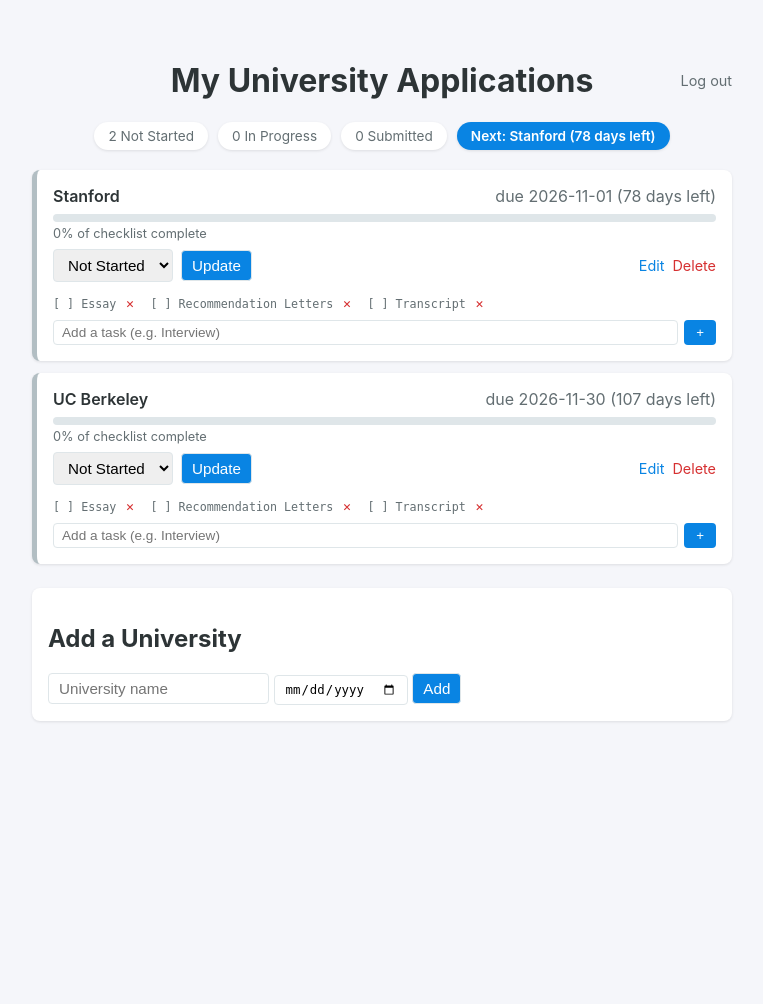
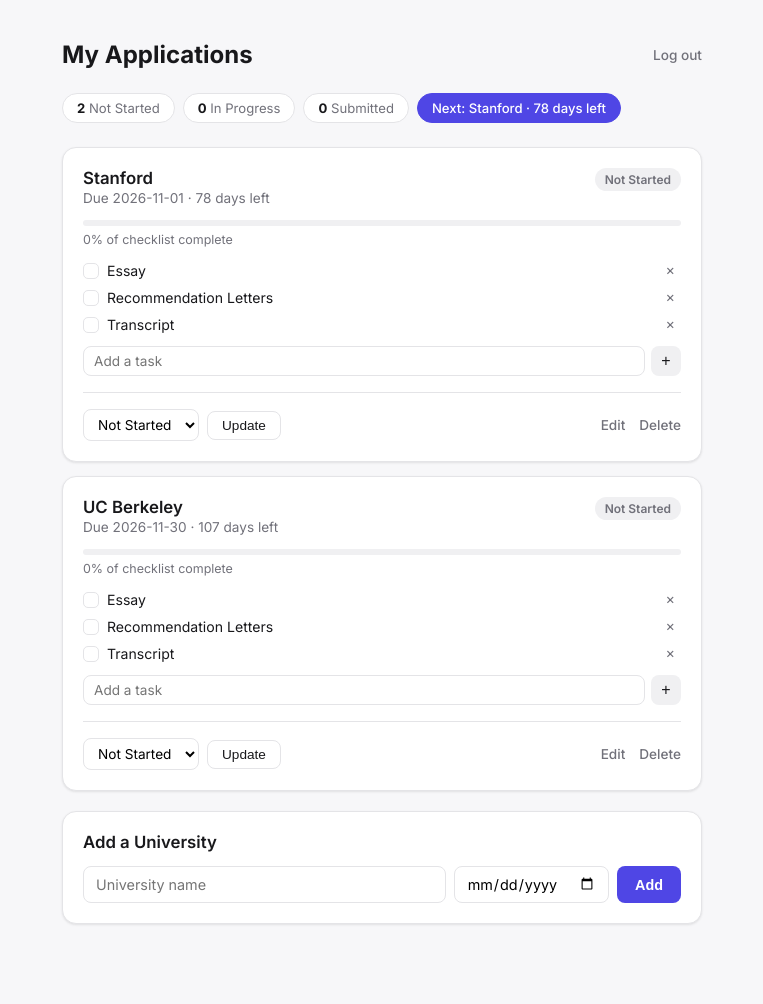
Before and after one commit to Bhakti864653/uni-app-tracker, a Flask app: page / in a window 1280 px wide. Shown: the whole page, without its empty margins (258-1021 px from the left). Before the commit the page ends 722 px from the top, so only its background shows below. Run offline with Flask 3, Linux system fonts and the light colour scheme; the visitor is signed in with stand-in values (Sample User, id 1); data comes from the database, SQL or seed files in the repository.

Commit message:
Redesign UI: modern minimal style
Rebuilt the visual design system - Inter font, refined color
palette with CSS variables, card-based layout with status badges,
real checkbox-style checklist items, consistent button/form
styling across all pages (list, edit, login).

```diff
--- a/static/style.css
+++ b/static/style.css
@@ -1,133 +1,286 @@
+:root {
+    --bg: #f7f7f9;
+    --card-bg: #ffffff;
+    --text: #18181b;
+    --text-muted: #71717a;
+    --border: #e4e4e7;
+    --accent: #4f46e5;
+    --accent-hover: #4338ca;
+    --success: #16a34a;
+    --success-bg: #dcfce7;
+    --warning: #d97706;
+    --warning-bg: #fef3c7;
+    --neutral: #71717a;
+    --neutral-bg: #f0f0f2;
+    --danger: #dc2626;
+    --radius: 14px;
+    --radius-sm: 8px;
+    --shadow: 0 1px 2px rgba(0, 0, 0, 0.04), 0 1px 3px rgba(0, 0, 0, 0.06);
+}
+
+* {
+    box-sizing: border-box;
+}
+
 body {
-    font-family: -apple-system, "Segoe UI", Roboto, sans-serif;
-    max-width: 700px;
-    margin: 40px auto;
-    background: #f5f6fa;
-    color: #2d3436;
-    padding: 0 20px;
+    font-family: "Inter", -apple-system, "Segoe UI", Roboto, sans-serif;
+    background: var(--bg);
+    color: var(--text);
+    margin: 0;
+    padding: 40px 20px 80px;
+}
+
+.page {
+    max-width: 640px;
+    margin: 0 auto;
 }
 
 h1 {
-    text-align: center;
+    font-size: 1.5rem;
+    font-weight: 700;
+    margin: 0;
+}
+
+h2 {
+    font-size: 1.05rem;
+    font-weight: 600;
+    margin: 0;
 }
 
 .top-bar {
     display: flex;
     align-items: center;
-    justify-content: center;
-    position: relative;
+    justify-content: space-between;
+    margin-bottom: 24px;
 }
 
 .logout-link {
-    position: absolute;
-    right: 0;
-    color: #636e72;
+    color: var(--text-muted);
     text-decoration: none;
-    font-size: 0.9em;
+    font-size: 0.85rem;
+    font-weight: 500;
+}
+
+.logout-link:hover {
+    color: var(--text);
 }
 
 .stats-bar {
     display: flex;
-    justify-content: center;
     flex-wrap: wrap;
-    gap: 10px;
-    margin-bottom: 20px;
+    gap: 8px;
+    margin-bottom: 24px;
 }
 
 .stat {
-    background: white;
+    background: var(--card-bg);
+    border: 1px solid var(--border);
     padding: 6px 14px;
-    border-radius: 20px;
-    font-size: 0.85em;
-    color: #636e72;
-    box-shadow: 0 1px 3px rgba(0, 0, 0, 0.1);
+    border-radius: 999px;
+    font-size: 0.82rem;
+    color: var(--text-muted);
+}
+
+.stat strong {
+    color: var(--text);
 }
 
 .stat-highlight {
-    background: #0984e3;
+    background: var(--accent);
+    border-color: var(--accent);
     color: white;
-    font-weight: 600;
+    font-weight: 500;
 }
 
 .uni-list {
     list-style: none;
     padding: 0;
+    margin: 0;
+    display: flex;
+    flex-direction: column;
+    gap: 14px;
 }
 
 .uni-card {
-    background: white;
-    border-radius: 8px;
-    padding: 16px;
-    margin-bottom: 12px;
-    box-shadow: 0 1px 3px rgba(0, 0, 0, 0.1);
-    border-left: 5px solid #b2bec3;
+    background: var(--card-bg);
+    border: 1px solid var(--border);
+    border-radius: var(--radius);
+    padding: 20px;
+    box-shadow: var(--shadow);
 }
 
-.uni-card.status-not-started {
-    border-left-color: #b2bec3;
+.uni-top {
+    display: flex;
+    align-items: flex-start;
+    justify-content: space-between;
+    gap: 12px;
+    margin-bottom: 14px;
 }
 
-.uni-card.status-in-progress {
-    border-left-color: #fdcb6e;
-}
-
-.uni-card.status-submitted {
-    border-left-color: #00b894;
-}
-
-.uni-header {
-    display: flex;
-    justify-content: space-between;
-    flex-wrap: wrap;
-    font-weight: 600;
-    margin-bottom: 8px;
+.uni-name {
+    color: var(--text);
 }
 
 .uni-deadline {
-    font-weight: 400;
-    color: #636e72;
+    margin: 2px 0 0;
+    font-size: 0.85rem;
+    color: var(--text-muted);
+}
+
+.status-badge {
+    flex-shrink: 0;
+    font-size: 0.75rem;
+    font-weight: 600;
+    padding: 4px 10px;
+    border-radius: 999px;
+    white-space: nowrap;
+}
+
+.status-badge.status-not-started {
+    background: var(--neutral-bg);
+    color: var(--neutral);
+}
+
+.status-badge.status-in-progress {
+    background: var(--warning-bg);
+    color: var(--warning);
+}
+
+.status-badge.status-submitted {
+    background: var(--success-bg);
+    color: var(--success);
 }
 
 .progress-track {
-    background: #dfe6e9;
-    border-radius: 6px;
-    height: 8px;
+    background: var(--neutral-bg);
+    border-radius: 999px;
+    height: 6px;
     overflow: hidden;
-    margin-bottom: 4px;
 }
 
 .progress-fill {
-    background: #00b894;
+    background: var(--accent);
     height: 100%;
+    border-radius: 999px;
+    transition: width 0.2s ease;
 }
 
 .progress-label {
-    display: block;
-    font-size: 0.8em;
-    color: #636e72;
-    font-weight: 400;
-    margin-bottom: 8px;
+    font-size: 0.78rem;
+    color: var(--text-muted);
+    margin: 6px 0 12px;
 }
 
 .uni-notes {
-    font-size: 0.9em;
-    color: #636e72;
-    background: #f5f6fa;
-    padding: 6px 10px;
-    border-radius: 4px;
-    margin: 4px 0 10px;
+    font-size: 0.85rem;
+    color: var(--text-muted);
+    background: var(--bg);
+    padding: 8px 12px;
+    border-radius: var(--radius-sm);
+    margin: 0 0 14px;
     white-space: pre-wrap;
 }
 
-.add-form textarea {
-    width: 100%;
+.checklist {
+    list-style: none;
+    padding: 0;
+    margin: 0;
+    display: flex;
+    flex-direction: column;
+    gap: 4px;
+}
+
+.checklist-row {
+    display: flex;
+    align-items: center;
+    gap: 6px;
+}
+
+.checklist-item {
+    display: flex;
+    align-items: center;
+    gap: 8px;
+    flex: 1;
+    text-decoration: none;
+    color: var(--text);
+    font-size: 0.88rem;
+    padding: 3px 0;
+}
+
+.checkbox {
+    width: 16px;
+    height: 16px;
+    border: 1.5px solid var(--border);
+    border-radius: 5px;
+    display: inline-flex;
+    align-items: center;
+    justify-content: center;
+    font-size: 0.7rem;
+    color: white;
+    flex-shrink: 0;
+}
+
+.checklist-item.checked {
+    color: var(--text-muted);
+    text-decoration: line-through;
+}
+
+.checklist-item.checked .checkbox {
+    background: var(--success);
+    border-color: var(--success);
+}
+
+.checklist-delete {
+    text-decoration: none;
+    color: var(--text-muted);
+    font-size: 0.9rem;
+    padding: 2px 6px;
+    border-radius: 4px;
+    line-height: 1;
+}
+
+.checklist-delete:hover {
+    color: var(--danger);
+    background: #fee2e2;
+}
+
+.add-task-form {
+    display: flex;
+    gap: 6px;
+    margin-top: 10px;
+}
+
+.add-task-form input {
+    flex: 1;
     padding: 6px 10px;
-    border-radius: 4px;
-    border: 1px solid #dfe6e9;
+    border-radius: var(--radius-sm);
+    border: 1px solid var(--border);
+    font-size: 0.85rem;
     font-family: inherit;
-    font-size: 0.95em;
-    box-sizing: border-box;
-    margin-top: 8px;
+}
+
+.btn-icon {
+    width: 30px;
+    border-radius: var(--radius-sm);
+    border: none;
+    background: var(--neutral-bg);
+    color: var(--text);
+    font-size: 1rem;
+    cursor: pointer;
+}
+
+.btn-icon:hover {
+    background: var(--border);
+}
+
+.card-footer {
+    display: flex;
+    align-items: center;
+    justify-content: space-between;
+    gap: 12px;
+    margin-top: 16px;
+    padding-top: 16px;
+    border-top: 1px solid var(--border);
 }
 
 .status-form {
@@ -136,95 +289,123 @@
     gap: 8px;
 }
 
+.status-form select {
+    padding: 6px 10px;
+    border-radius: var(--radius-sm);
+    border: 1px solid var(--border);
+    font-size: 0.85rem;
+    font-family: inherit;
+    background: white;
+}
+
+.btn-secondary {
+    padding: 6px 14px;
+    border-radius: var(--radius-sm);
+    border: 1px solid var(--border);
+    background: white;
+    color: var(--text);
+    font-size: 0.85rem;
+    font-weight: 500;
+    cursor: pointer;
+}
+
+.btn-secondary:hover {
+    background: var(--neutral-bg);
+}
+
+.card-actions {
+    display: flex;
+    gap: 14px;
+    font-size: 0.85rem;
+}
+
 .edit-link {
-    margin-left: auto;
-    color: #0984e3;
+    color: var(--text-muted);
     text-decoration: none;
-    font-size: 0.9em;
+    font-weight: 500;
+}
+
+.edit-link:hover {
+    color: var(--accent);
 }
 
 .delete-link {
-    color: #d63031;
+    color: var(--text-muted);
     text-decoration: none;
-    font-size: 0.9em;
+    font-weight: 500;
 }
 
-.checklist {
-    list-style: none;
-    padding: 0;
-    margin: 10px 0 0;
-    display: flex;
-    flex-wrap: wrap;
-    gap: 6px 16px;
+.delete-link:hover {
+    color: var(--danger);
 }
 
-.checklist-item {
-    text-decoration: none;
-    color: #636e72;
-    font-size: 0.9em;
-    font-family: monospace;
+.add-form {
+    background: var(--card-bg);
+    border: 1px solid var(--border);
+    border-radius: var(--radius);
+    padding: 20px;
+    margin-top: 20px;
+    box-shadow: var(--shadow);
 }
 
-.checklist-item.checked {
-    color: #00b894;
-    text-decoration: line-through;
+.add-form h2 {
+    margin-bottom: 14px;
 }
 
-.checklist-delete {
-    text-decoration: none;
-    color: #d63031;
-    font-size: 0.85em;
-    margin-left: 2px;
+.add-form-row {
+    display: flex;
+    gap: 8px;
+    flex-wrap: wrap;
 }
 
-.add-task-form {
-    display: flex;
-    gap: 6px;
-    margin-top: 8px;
+.add-form input {
+    padding: 8px 12px;
+    border-radius: var(--radius-sm);
+    border: 1px solid var(--border);
+    font-size: 0.9rem;
+    font-family: inherit;
 }
 
-.add-task-form input {
+.add-form input[type="text"] {
     flex: 1;
-    padding: 4px 8px;
-    border-radius: 4px;
-    border: 1px solid #dfe6e9;
-    font-size: 0.85em;
+    min-width: 160px;
 }
 
-.add-task-form button {
-    padding: 4px 12px;
-    border-radius: 4px;
+.add-form textarea {
+    width: 100%;
+    padding: 8px 12px;
+    border-radius: var(--radius-sm);
+    border: 1px solid var(--border);
+    font-family: inherit;
+    font-size: 0.9rem;
+    margin-top: 10px;
+    resize: vertical;
+}
+
+.btn-primary {
+    padding: 8px 18px;
+    border-radius: var(--radius-sm);
     border: none;
-    background: #0984e3;
+    background: var(--accent);
     color: white;
+    font-size: 0.9rem;
+    font-weight: 600;
     cursor: pointer;
 }
 
-.add-form {
-    background: white;
-    padding: 16px;
-    border-radius: 8px;
-    margin-top: 24px;
-    box-shadow: 0 1px 3px rgba(0, 0, 0, 0.1);
+.btn-primary:hover {
+    background: var(--accent-hover);
 }
 
-.add-form input,
-.add-form button,
-.status-form select,
-.status-form button {
-    padding: 6px 10px;
-    border-radius: 4px;
-    border: 1px solid #dfe6e9;
-    font-size: 0.95em;
+/* Login page */
+.login-page {
+    max-width: 360px;
+    margin: 15vh auto 0;
+    text-align: center;
 }
 
-button {
-    cursor: pointer;
-    background: #0984e3;
-    color: white;
-    border: none;
+.login-error {
+    color: var(--danger);
+    font-size: 0.85rem;
+    margin-top: 12px;
 }
-
-button:hover {
-    background: #74b9ff;
-}
--- a/templates/index.html
+++ b/templates/index.html
@@ -2,71 +2,90 @@
 <html>
 <head>
     <title>University Application Tracker</title>
+    <link rel="preconnect" href="https://fonts.googleapis.com">
+    <link rel="preconnect" href="https://fonts.gstatic.com" crossorigin>
+    <link href="https://fonts.googleapis.com/css2?family=Inter:wght@400;500;600;700&display=swap" rel="stylesheet">
     <link rel="stylesheet" href="{{ url_for('static', filename='style.css') }}">
 </head>
 <body>
-    <div class="top-bar">
-        <h1>My University Applications</h1>
+    <div class="page">
+        <header class="top-bar">
+            <h1>My Applications</h1>
             <a href="/logout" class="logout-link">Log out</a>
-    </div>
+        </header>
 
         <div class="stats-bar">
             {% for option in status_options %}
-        <span class="stat">{{ status_counts[option] }} {{ option }}</span>
+            <span class="stat"><strong>{{ status_counts[option] }}</strong> {{ option }}</span>
             {% endfor %}
             {% if next_deadline %}
-        <span class="stat stat-highlight">Next: {{ next_deadline.name }} ({{ next_deadline.days_text }})</span>
+            <span class="stat stat-highlight">Next: {{ next_deadline.name }} &middot; {{ next_deadline.days_text }}</span>
             {% endif %}
         </div>
 
         <ul class="uni-list">
             {% for uni in universities %}
-        <li class="uni-card status-{{ uni.status | replace(' ', '-') | lower }}">
-            <div class="uni-header">
-                <span class="uni-name">{{ uni.name }}</span>
-                <span class="uni-deadline">due {{ uni.deadline }} ({{ uni.days_text }})</span>
+            <li class="uni-card">
+                <div class="uni-top">
+                    <div>
+                        <h2 class="uni-name">{{ uni.name }}</h2>
+                        <p class="uni-deadline">Due {{ uni.deadline }} &middot; {{ uni.days_text }}</p>
                     </div>
+                    <span class="status-badge status-{{ uni.status | replace(' ', '-') | lower }}">{{ uni.status }}</span>
+                </div>
+
                 <div class="progress-track">
                     <div class="progress-fill" style="width: {{ uni.progress_percent }}%"></div>
                 </div>
-            <span class="progress-label">{{ uni.progress_percent }}% of checklist complete</span>
+                <p class="progress-label">{{ uni.progress_percent }}% of checklist complete</p>
+
                 {% if uni.notes %}
                 <p class="uni-notes">{{ uni.notes }}</p>
                 {% endif %}
+
+                <ul class="checklist">
+                    {% for item in uni.checklist %}
+                    <li class="checklist-row">
+                        <a href="/checklist/toggle/{{ item.id }}" class="checklist-item {% if item.done %}checked{% endif %}">
+                            <span class="checkbox">{% if item.done %}&#10003;{% endif %}</span>
+                            {{ item.task }}
+                        </a>
+                        <a href="/checklist/delete/{{ item.id }}" class="checklist-delete" title="Remove task">&times;</a>
+                    </li>
+                    {% endfor %}
+                </ul>
+                <form action="/checklist/add/{{ uni.id }}" method="POST" class="add-task-form">
+                    <input type="text" name="task" placeholder="Add a task">
+                    <button type="submit" class="btn-icon">+</button>
+                </form>
+
+                <div class="card-footer">
                     <form action="/status/{{ uni.id }}" method="POST" class="status-form">
                         <select name="status">
                             {% for option in status_options %}
                             <option value="{{ option }}" {% if option == uni.status %}selected{% endif %}>{{ option }}</option>
                             {% endfor %}
                         </select>
-                <button type="submit">Update</button>
+                        <button type="submit" class="btn-secondary">Update</button>
+                    </form>
+                    <div class="card-actions">
                         <a href="/edit/{{ uni.id }}" class="edit-link">Edit</a>
                         <a href="/delete/{{ uni.id }}" class="delete-link"
                            onclick="return confirm('Delete {{ uni.name }}? This cannot be undone.');">Delete</a>
-            </form>
-            <ul class="checklist">
-                {% for item in uni.checklist %}
-                <li>
-                    <a href="/checklist/toggle/{{ item.id }}" class="checklist-item {% if item.done %}checked{% endif %}">
-                        {% if item.done %}[x]{% else %}[ ]{% endif %} {{ item.task }}
-                    </a>
-                    <a href="/checklist/delete/{{ item.id }}" class="checklist-delete">&times;</a>
-                </li>
-                {% endfor %}
-            </ul>
-            <form action="/checklist/add/{{ uni.id }}" method="POST" class="add-task-form">
-                <input type="text" name="task" placeholder="Add a task (e.g. Interview)" required>
-                <button type="submit">+</button>
-            </form>
+                    </div>
+                </div>
             </li>
             {% endfor %}
         </ul>
 
         <form action="/add" method="POST" class="add-form">
             <h2>Add a University</h2>
+            <div class="add-form-row">
                 <input type="text" name="name" placeholder="University name" required>
                 <input type="date" name="deadline" required>
-        <button type="submit">Add</button>
+                <button type="submit" class="btn-primary">Add</button>
+            </div>
         </form>
+    </div>
 </body>
 </html>
```
Also changed, not shown: templates/edit.html (+15 -8 lines), templates/login.html (+13 -8 lines). Lines whose indentation alone changed are shown as unchanged.
